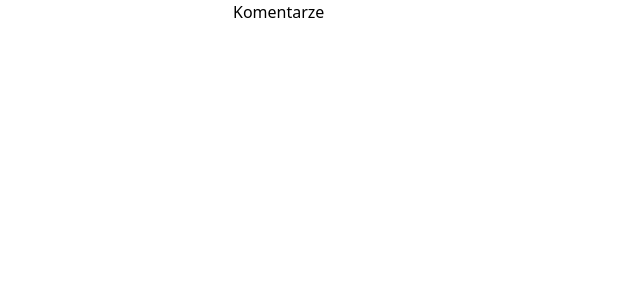
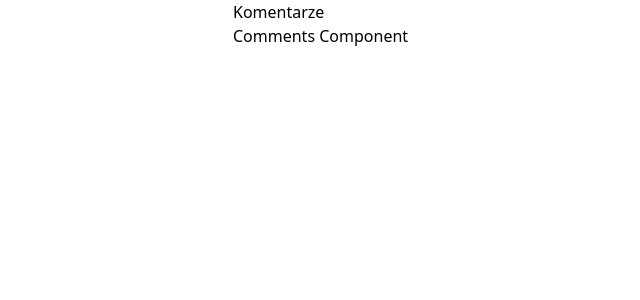
Before and after one commit to AdNowacki/rekrutacja-vue, a Vue app: page / in a window 1280 px wide. Shown: the top 300 px of the page, without its empty margins (55-695 px from the left). Built offline with nearby package versions, Linux system fonts and the light colour scheme.

Commit message:
Create empty Comments component

```diff
--- a/src/App.vue
+++ b/src/App.vue
@@ -3,5 +3,10 @@
     <header class="sticky top-0">
       <h1>Komentarze</h1>
     </header>
+    <Comments />
   </main>
 </template>
+
+<script setup>
+import Comments from './components/Comments.vue';
+</script>
--- /dev/null
+++ b/src/components/Comments.vue
@@ -0,0 +1,7 @@
+<template>
+    <div>
+        Comments Component
+    </div>
+</template>
+<script setup>
+</script>
```
Also changed, not shown: 1 other file (tests, documents, lock files or other folders).
